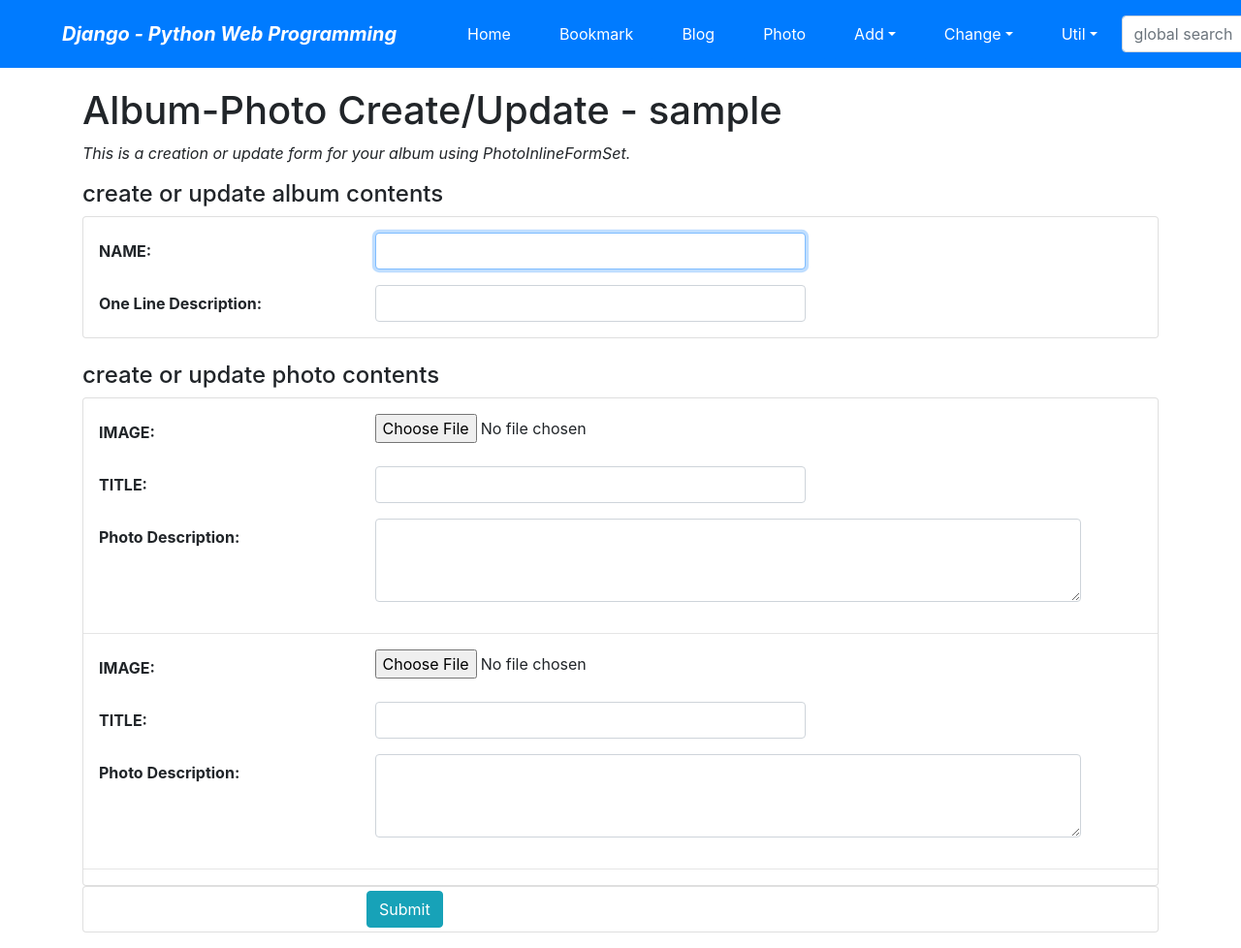
After one commit to Daenamu/Django_practice, a Django app: page /photo/album/add/ in a window 1280 px wide. The commit adds this page. Shown: the whole page at 97% size. Run offline with Django 3.2, Linux system fonts and the light colour scheme; the visitor is signed in with stand-in values (Sample User, id 1); some libraries are stand-ins or nearby versions.

Commit message:
photo app crud

```diff
--- a/photo/models.py
+++ b/photo/models.py
@@ -1,14 +1,13 @@
 from django.db import models
 from django.urls import reverse
+
 from photo.fields import ThumbnailImageField
-
-# Create your models here.
 
 
 class Album(models.Model):
-    name = models.CharField(max_length=30)
-    description = models.CharField(
-        'One Line Description', max_length=100, blank=True)
+    name = models.CharField('NAME', max_length=30)
+    description = models.CharField('One Line Description', max_length=100, blank=True)
+    owner = models.ForeignKey('auth.User', on_delete=models.CASCADE, verbose_name='OWNER', blank=True, null=True)
 
     class Meta:
         ordering = ('name',)
@@ -17,15 +16,16 @@ class Album(models.Model):
         return self.name
 
     def get_absolute_url(self):
-        return reverse('photo:album_detail', args=(self.id, ))
+        return reverse('photo:album_detail', args=(self.id,))
 
 
 class Photo(models.Model):
     album = models.ForeignKey(Album, on_delete=models.CASCADE)
     title = models.CharField('TITLE', max_length=30)
     description = models.TextField('Photo Description', blank=True)
-    image = ThumbnailImageField(upload_to='photo/%Y/%m')
-    upload_dt = models.DateTimeField('Upload Date', auto_now_add=True)
+    image = ThumbnailImageField('IMAGE', upload_to='photo/%Y/%m')
+    upload_dt = models.DateTimeField('UPLOAD DATE', auto_now_add=True)
+    owner = models.ForeignKey('auth.User', on_delete=models.CASCADE, verbose_name='OWNER', blank=True, null=True)
 
     class Meta:
         ordering = ('title',)
@@ -34,4 +34,4 @@ class Photo(models.Model):
         return self.title
 
     def get_absolute_url(self):
-        return reverse('photo:photo_detail', args=(self.id, ))
+        return reverse('photo:photo_detail', args=(self.id,))
--- /dev/null
+++ b/photo/templates/photo/album_form.html
@@ -0,0 +1,96 @@
+{% extends "base.html" %}
+{% load widget_tweaks %}
+
+{% block title %}album_form.html{% endblock %}
+
+{% block content %}
+    <h1>Album-Photo Create/Update - {{user}}</h1>
+    <p class="font-italic">This is a creation or update form for your album using PhotoInlineFormSet.</p>
+
+    {% if form.errors %}
+    <div class="alert alert-danger">
+        <div class="font-weight-bold">Wrong! Please correct the form error(s) below.</div>
+        {{ form.errors }}
+    </div>
+    {% endif %}
+
+    {% if formset.errors %}
+    <div class="alert alert-warning">
+        <div class="font-weight-bold">Wrong! Please correct the formset error(s) below.</div>
+        {% for formerrors in formset.errors %}
+            {{ formerrors }}
+        {% endfor %}
+    </div>
+    {% endif %}
+
+    {% if form.is_multipart or formset.is_multipart %}
+    <form enctype="multipart/form-data" action="" method="post">
+    {% else %}
+    <form action="." method="post">
+    {% endif %}
+    {% csrf_token %}
+
+        <h4>create or update album contents</h4>
+
+        <fieldset class="card pt-3">
+
+            <div class="form-group row">
+                {{ form.name|add_label_class:"col-form-label col-sm-3 ml-3 font-weight-bold" }}
+                <div class="col-sm-5">
+                    {{ form.name|add_class:"form-control"|attr:"autofocus" }}
+                </div>
+            </div>
+
+            <div class="form-group row">
+                {{ form.description|add_label_class:"col-form-label col-sm-3 ml-3 font-weight-bold" }}
+                <div class="col-sm-5">
+                    {{ form.description|add_class:"form-control" }}
+                </div>
+            </div>
+
+        </fieldset>
+        <br>
+
+        <h4>create or update photo contents</h4>
+
+        <fieldset class="card pt-3">
+
+            {{ formset.management_form }}
+            {% for form in formset %}
+                {{ form.id }}
+                {# form.album #}
+            <div class="form-group row">
+                {{ form.image|add_label_class:"col-form-label col-sm-3 ml-3 font-weight-bold" }}
+                <div class="col-sm-5">
+                    {{ form.image|add_class:"form-control-file" }}
+                </div>
+            </div>
+
+            <div class="form-group row">
+                {{ form.title|add_label_class:"col-form-label col-sm-3 ml-3 font-weight-bold" }}
+                <div class="col-sm-5">
+                    {{ form.title|add_class:"form-control" }}
+                </div>
+            </div>
+
+            <div class="form-group row">
+                {{ form.description|add_label_class:"col-form-label col-sm-3 ml-3 font-weight-bold" }}
+                <div class="col-sm-8">
+                    {{ form.description|add_class:"form-control"|attr:"rows:3" }}
+                </div>
+            </div>
+
+            <hr>
+            {% endfor %}
+
+        </fieldset>
+
+        <div class="form-group card py-1">
+            <div class="offset-sm-3 col-sm-5">
+                <input type="submit" value="Submit" class="btn btn-info"/>
+            </div>
+        </div>
+
+    </form>
+
+{% endblock %}
--- a/photo/urls.py
+++ b/photo/urls.py
@@ -1,18 +1,45 @@
 from django.urls import path
+
 from photo import views
 
+
 app_name = 'photo'
+urlpatterns = [
 
-urlpatterns = [
     # Example: /photo/
     path('', views.AlbumLV.as_view(), name='index'),
 
-    # Example: /photo/album/
+    # Example: /photo/album/, same as /photo/
     path('album', views.AlbumLV.as_view(), name='album_list'),
 
-    # Example: /photo/album/99
+    # Example: /photo/album/99/
     path('album/<int:pk>/', views.AlbumDV.as_view(), name='album_detail'),
 
-    # Example: /photo/photo/99
+    # Example: /photo/photo/99/
     path('photo/<int:pk>/', views.PhotoDV.as_view(), name='photo_detail'),
+
+    # Example: /photo/album/add/
+    path('album/add/', views.AlbumPhotoCV.as_view(), name='album_add'),
+
+    # Example: /photo/album/change/
+    path('album/change/', views.AlbumChangeLV.as_view(), name='album_change'),
+
+    # Example: /photo/album/99/update/
+    path('album/<int:pk>/update/', views.AlbumPhotoUV.as_view(), name='album_update'),
+
+    # Example: /photo/album/99/delete/
+    path('album/<int:pk>/delete/', views.AlbumDelV.as_view(), name='album_delete'),
+
+    # Example: /photo/photo/add/
+    path('photo/add/', views.PhotoCV.as_view(), name='photo_add'),
+
+    # Example: /photo/photo/change/
+    path('photo/change/', views.PhotoChangeLV.as_view(), name='photo_change'),
+
+    # Example: /photo/photo/99/update/
+    path('photo/<int:pk>/update/', views.PhotoUV.as_view(), name='photo_update'),
+
+    # Example: /photo/photo/99/delete/
+    path('photo/<int:pk>/delete/', views.PhotoDelV.as_view(), name='photo_delete'),
+
 ]
--- a/photo/views.py
+++ b/photo/views.py
@@ -1,7 +1,12 @@
-from django.shortcuts import render
+from django.views.generic import ListView, DetailView
 from photo.models import Album, Photo
-from django.views.generic import ListView, DetailView
-# Create your views here.
+
+from django.contrib.auth.mixins import LoginRequiredMixin
+from django.shortcuts import redirect
+from django.urls import reverse_lazy
+from django.views.generic import CreateView, UpdateView, DeleteView
+from mysite.views import OwnerOnlyMixin
+from photo.forms import PhotoInlineFormSet
 
 
 class AlbumLV(ListView):
@@ -14,3 +19,101 @@ class AlbumDV(DetailView):
 
 class PhotoDV(DetailView):
     model = Photo
+
+
+#--- Create/Change-list/Update/Delete for Photo
+class PhotoCV(LoginRequiredMixin, CreateView):
+    model = Photo
+    fields = ('album', 'title', 'image', 'description')
+    success_url = reverse_lazy('photo:index')
+
+    def form_valid(self, form):
+        form.instance.owner = self.request.user
+        return super().form_valid(form)
+
+
+class PhotoChangeLV(LoginRequiredMixin, ListView):
+    model = Photo
+    template_name = 'photo/photo_change_list.html'
+
+    def get_queryset(self):
+        return Photo.objects.filter(owner=self.request.user)
+
+
+class PhotoUV(OwnerOnlyMixin, UpdateView):
+    model = Photo
+    fields = ('album', 'title', 'image', 'description')
+    success_url = reverse_lazy('photo:index')
+
+
+class PhotoDelV(OwnerOnlyMixin, DeleteView):
+    model = Photo
+    success_url = reverse_lazy('photo:index')
+
+
+#--- Change-list/Delete for Album
+class AlbumChangeLV(LoginRequiredMixin, ListView):
+    model = Album
+    template_name = 'photo/album_change_list.html'
+
+    def get_queryset(self):
+        return Album.objects.filter(owner=self.request.user)
+
+
+class AlbumDelV(OwnerOnlyMixin, DeleteView):
+    model = Album
+    success_url = reverse_lazy('photo:index')
+
+
+#--- (InlineFormSet) Create/Update for Album
+class AlbumPhotoCV(LoginRequiredMixin, CreateView):
+    model = Album
+    fields = ('name', 'description')
+    success_url = reverse_lazy('photo:index')
+
+    def get_context_data(self, **kwargs):
+        context = super().get_context_data(**kwargs)
+        if self.request.POST:
+            context['formset'] = PhotoInlineFormSet(self.request.POST, self.request.FILES)
+        else:
+            context['formset'] = PhotoInlineFormSet()
+        return context
+
+    def form_valid(self, form):
+        form.instance.owner = self.request.user
+        context = self.get_context_data()
+        formset = context['formset']
+        for photoform in formset:
+            photoform.instance.owner = self.request.user
+        if formset.is_valid():
+            self.object = form.save()
+            formset.instance = self.object
+            formset.save()
+            return redirect(self.get_success_url())
+        else:
+            return self.render_to_response(self.get_context_data(form=form))
+
+
+class AlbumPhotoUV(OwnerOnlyMixin, UpdateView):
+    model = Album
+    fields = ('name', 'description')
+    success_url = reverse_lazy('photo:index')
+
+    def get_context_data(self, **kwargs):
+        context = super().get_context_data(**kwargs)
+        if self.request.POST:
+            context['formset'] = PhotoInlineFormSet(self.request.POST, self.request.FILES, instance=self.object)
+        else:
+            context['formset'] = PhotoInlineFormSet(instance=self.object)
+        return context
+
+    def form_valid(self, form):
+        context = self.get_context_data()
+        formset = context['formset']
+        if formset.is_valid():
+            self.object = form.save()
+            formset.instance = self.object
+            formset.save()
+            return redirect(self.get_success_url())
+        else:
+            return self.render_to_response(self.get_context_data(form=form))
--- a/templates/base.html
+++ b/templates/base.html
@@ -1,6 +1,5 @@
 <!DOCTYPE html>
 <html lang="ko">
-
 <head>
     <meta charset="utf-8">
     <meta http-equiv="X-UA-Compatible" content="IE=edge">
@@ -38,8 +37,8 @@
                     <a class="dropdown-item" href="{% url 'bookmark:add' %}">Bookmark</a>
                     <a class="dropdown-item" href="{% url 'blog:add' %}">Post</a>
                     <div class="dropdown-divider"></div>
-                        <a class="dropdown-item" href="">Album</a>
-                        <a class="dropdown-item" href="">Photo</a>
+                    <a class="dropdown-item" href="{% url 'photo:album_add' %}">Album</a>
+                    <a class="dropdown-item" href="{% url 'photo:photo_add' %}">Photo</a>
                 </div>
             </li>
 
@@ -49,8 +48,8 @@
                     <a class="dropdown-item" href="{% url 'bookmark:change' %}">Bookmark</a>
                     <a class="dropdown-item" href="{% url 'blog:change' %}">Post</a>
                     <div class="dropdown-divider"></div>
-                        <a class="dropdown-item" href="">Album</a>
-                        <a class="dropdown-item" href="">Photo</a>
+                    <a class="dropdown-item" href="{% url 'photo:album_change' %}">Album</a>
+                    <a class="dropdown-item" href="{% url 'photo:photo_change' %}">Photo</a>
                 </div>
             </li>
 
@@ -109,5 +108,4 @@
 {% block extra-script %}{% endblock %}
 
 </body>
-
 </html>
```
Also changed, not shown: photo/admin.py (+3 -4 lines), photo/fields.py (+8 -9 lines), photo/forms.py (added, +7 -0 lines), photo/templates/photo/album_change_list.html (added, +35 -0 lines), photo/templates/photo/album_confirm_delete.html (added, +15 -0 lines), photo/templates/photo/photo_change_list.html (added, +37 -0 lines), photo/templates/photo/photo_confirm_delete.html (added, +15 -0 lines), photo/templates/photo/photo_form.html (added, +64 -0 lines), photo/templates/photo/album_detail.html (indentation only), photo/templates/photo/album_list.html (indentation only), photo/templates/photo/photo_detail.html (indentation only). Lines whose indentation alone changed are shown as unchanged.
